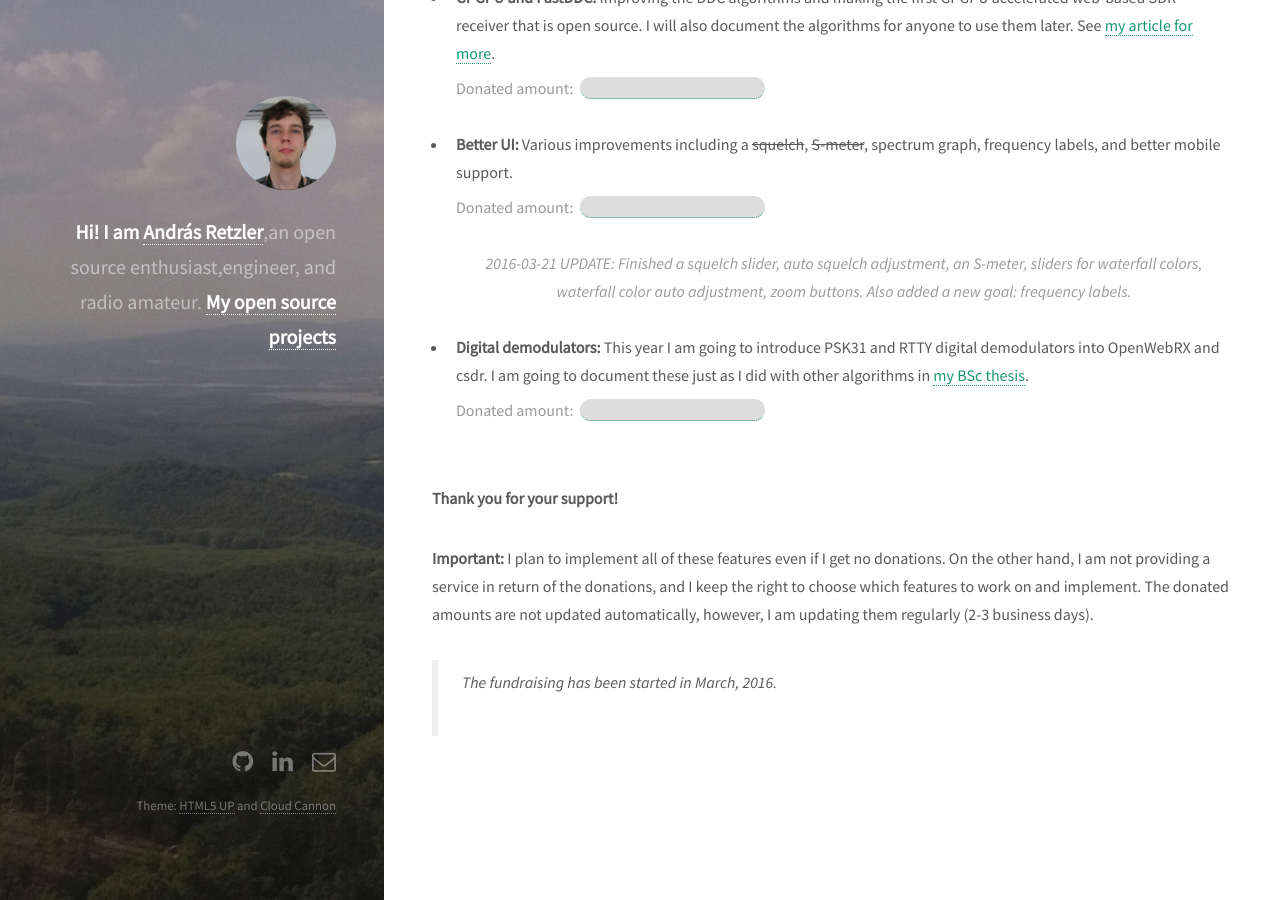
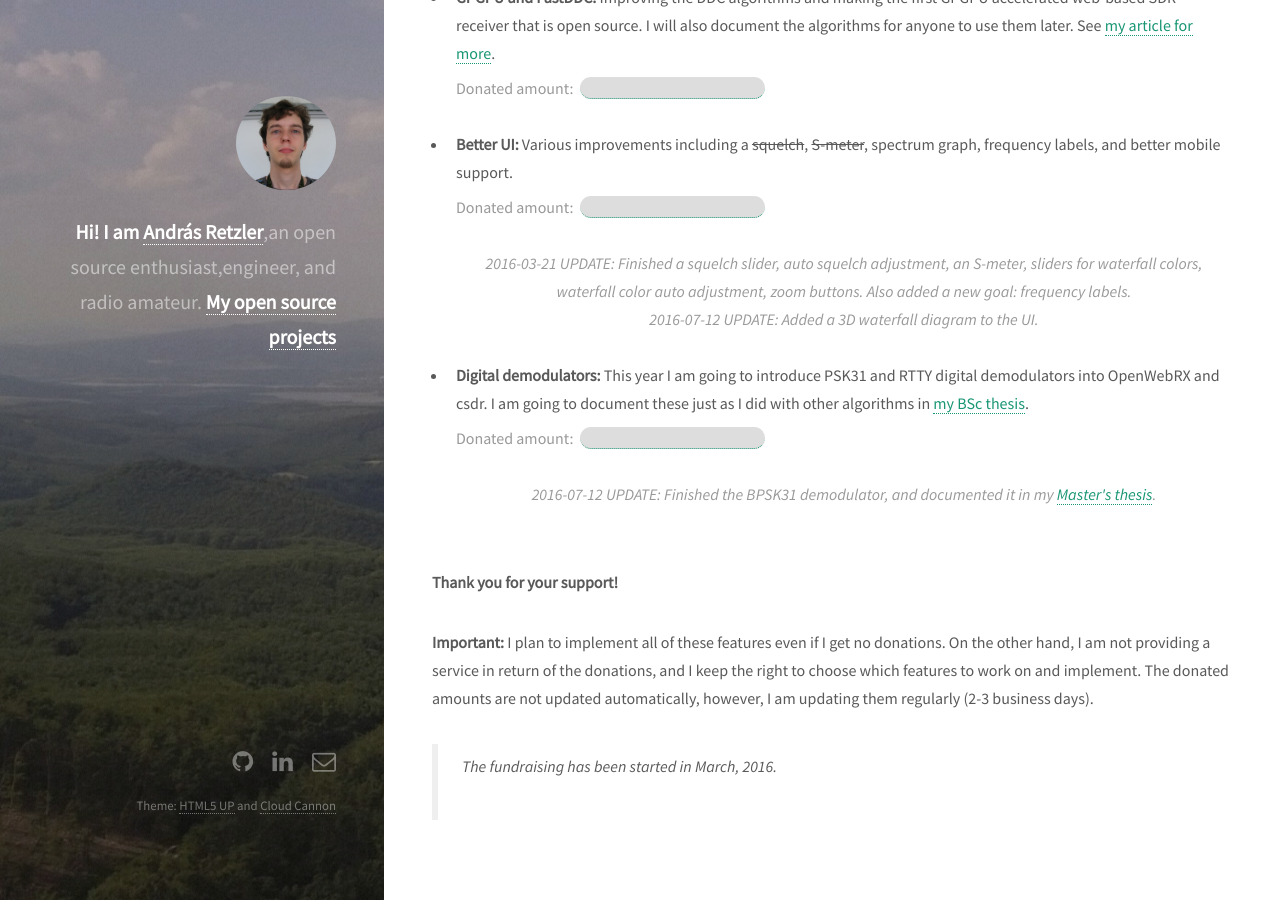
Before and after one commit to ha7ilm/ha7ilm.github.io, a Jekyll site: the page built from support.md, in a window 1280 px wide and 900 px high, scrolled down 1033 px. Built offline with Jekyll 4.4.1, drawn with Linux system fonts in a browser that asks for light colours; comment, search, counter and statistics services are not loaded.

Commit message:
Support page

```diff
--- a/support.md
+++ b/support.md
@@ -32,13 +32,16 @@ Currently I'm working on the following things:
 <li><strong>Better UI:</strong> Various improvements including a <s>squelch</s>, <s>S-meter</s>, spectrum graph, frequency labels, and better mobile support.
 <br /><span style="color: #999;">Donated amount: </span>
 <a href="#to_paypal" class="bitcoinbar" data-address="ui" data-goal="2500" data-formid="paypalform" data-purpose="Support UI development for OpenWebRX"></a>
-<br /><br /><center><span style="text-align: center; color: #999; font-style: italic;">2016-03-21 UPDATE: Finished a squelch slider, auto squelch adjustment, an S-meter, sliders for waterfall colors, waterfall color auto adjustment, zoom buttons. Also added a new goal: frequency labels.</span></center><br /></li>
+<br /><br />
+<center><span style="text-align: center; color: #999; font-style: italic;">2016-03-21 UPDATE: Finished a squelch slider, auto squelch adjustment, an S-meter, sliders for waterfall colors, waterfall color auto adjustment, zoom buttons. Also added a new goal: frequency labels.</span></center>
+<center><span style="text-align: center; color: #999; font-style: italic;">2016-07-12 UPDATE: Added a 3D waterfall diagram to the UI.</span></center><br />
+</li>
 
 
 <li><strong>Digital demodulators:</strong> This year I am going to introduce PSK31 and RTTY digital demodulators into OpenWebRX and csdr. I am going to document these just as I did with other algorithms in <a href="http://openwebrx.org/bsc-thesis.pdf">my BSc thesis</a>.
 <br /><span style="color: #999;">Donated amount: </span>
 <a href="#to_paypal" class="bitcoinbar" data-address="digital" data-goal="2500" data-formid="paypalform" data-purpose="Support digital demodulator development for OpenWebRX"></a>
-<br /><br /></li>
+<br /><br /><center><span style="text-align: center; color: #999; font-style: italic;">2016-07-12 UPDATE: Finished the BPSK31 demodulator, and documented it in my <a href="http://openwebrx.org/msc-thesis.pdf">Master's thesis</a>.</span></center><br /></li>
 
 </ul>
 
```
